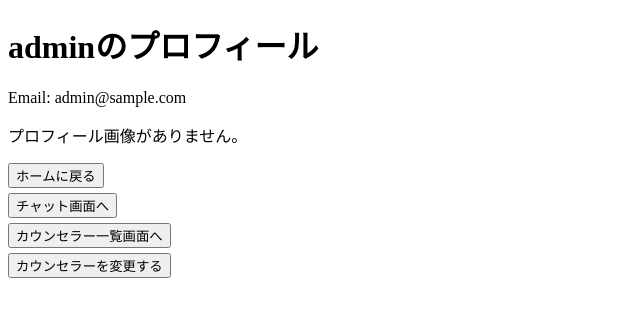
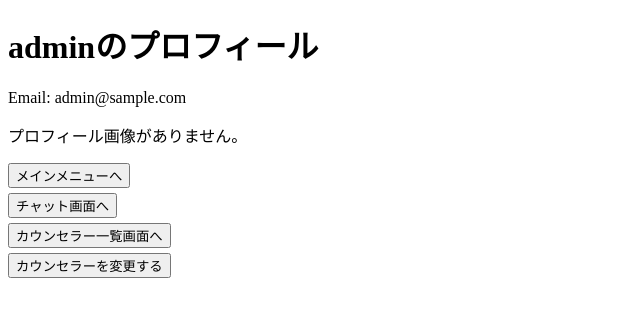
Before and after one commit to raisetrajectory/Portfolio-submission3, a Django app: page /profile/ in a window 1280 px wide. Shown: the top 317 px of the page, without its empty margins (0-640 px from the left). Run offline with Django 4.2, Linux system fonts and the light colour scheme; a user stored in the database is signed in.

Commit message:
https://github.com/raisetrajectory/Portfolio-submission3

```diff
--- a/Portfolio-submission/online_counseling_platform/templates/profile.html
+++ b/Portfolio-submission/online_counseling_platform/templates/profile.html
@@ -51,7 +51,7 @@
     <p>プロフィール画像がありません。</p>
     {% endif %}
     <ul>
-        <li><button onclick="location.href='{% url 'home' %}'">ホームに戻る</button></li>
+        <li><button onclick="location.href='{% url 'home' %}'">メインメニューへ</button></li>
         <li><button onclick="location.href='{% url 'chat' %}'">チャット画面へ</button></li>
         <li><button onclick="location.href='{% url 'counselor_list' %}'">カウンセラー一覧画面へ</button></li>
         <li><button onclick="location.href='{% url 'counselor_list' %}'">カウンセラーを変更する</button></li>
```
